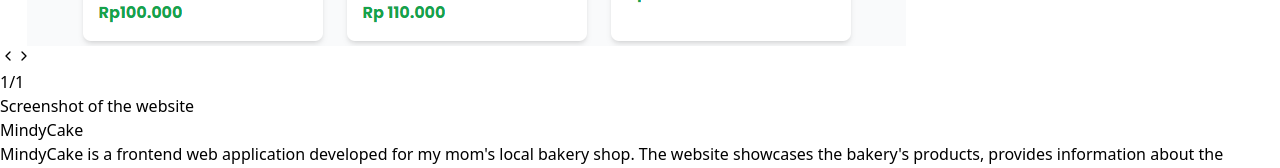
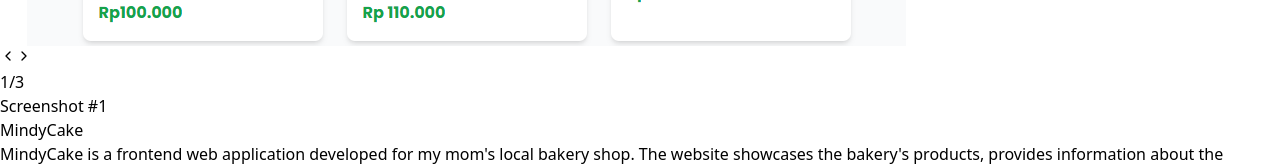
Before and after one commit to nunohs/nunohs-portfolio, a React (Vite) app: page / in a window 1280 px wide. Shown: the part 3384-3552 px from the top of the page. Built offline with nearby package versions, Linux system fonts and the light colour scheme.

Commit message:
Added screenshots

```diff
--- a/src/App.jsx
+++ b/src/App.jsx
@@ -66,8 +66,16 @@ function App() {
       images: [
         {
           url: '/nunohs-portfolio/mindy.png',
-          subtitle: 'Screenshot of the website'
+          subtitle: 'Screenshot #1'
         },
+        {
+          url: '/nunohs-portfolio/mindypic1.png',
+          subtitle: 'Screenshot #2'
+        },
+        {
+          url: '/nunohs-portfolio/mindypic2.png',
+          subtitle: 'Screenshot #3'
+        }
       ]
     }
   ];
```
Also changed, not shown: public/mindypic1.png (added), public/mindypic2.png (added).
